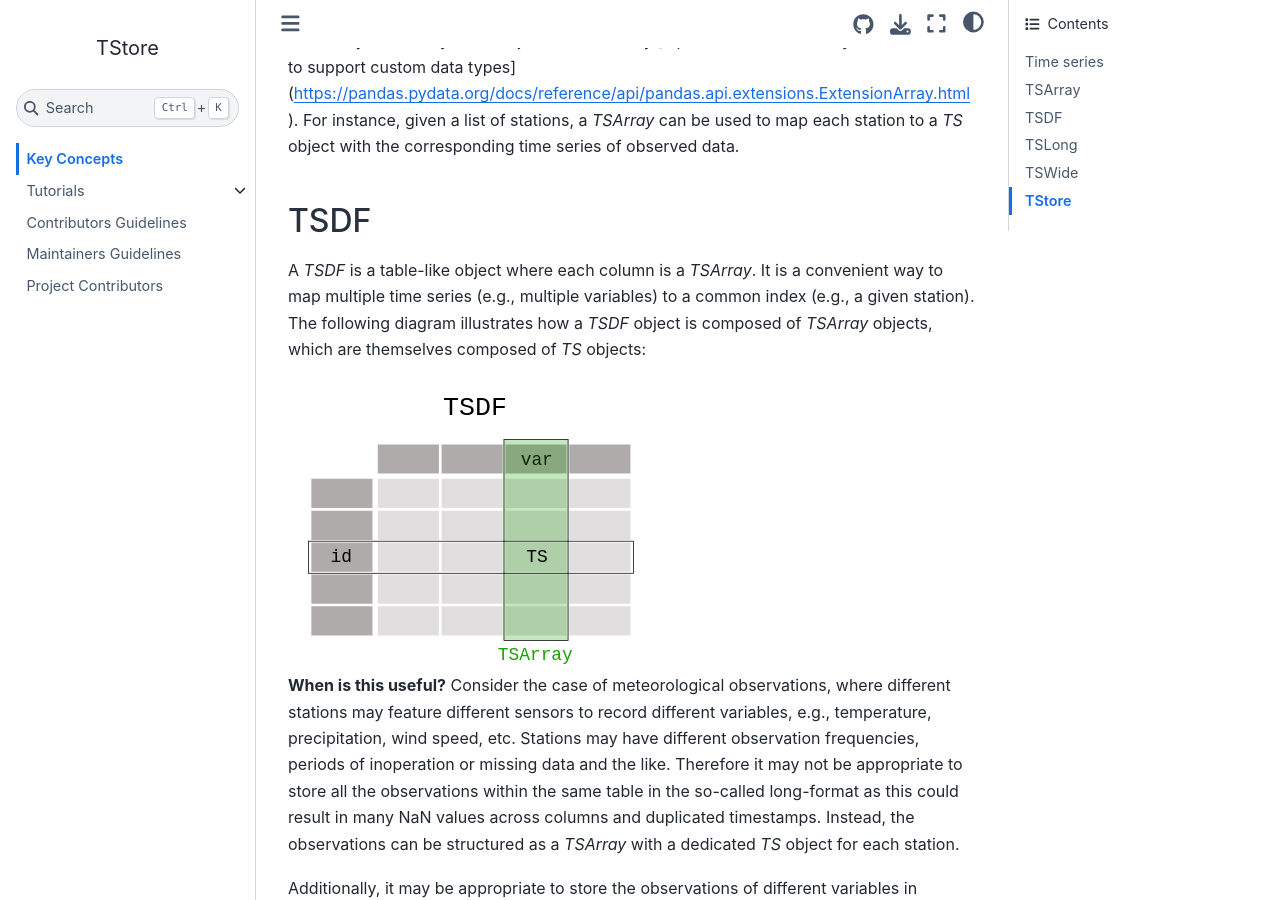
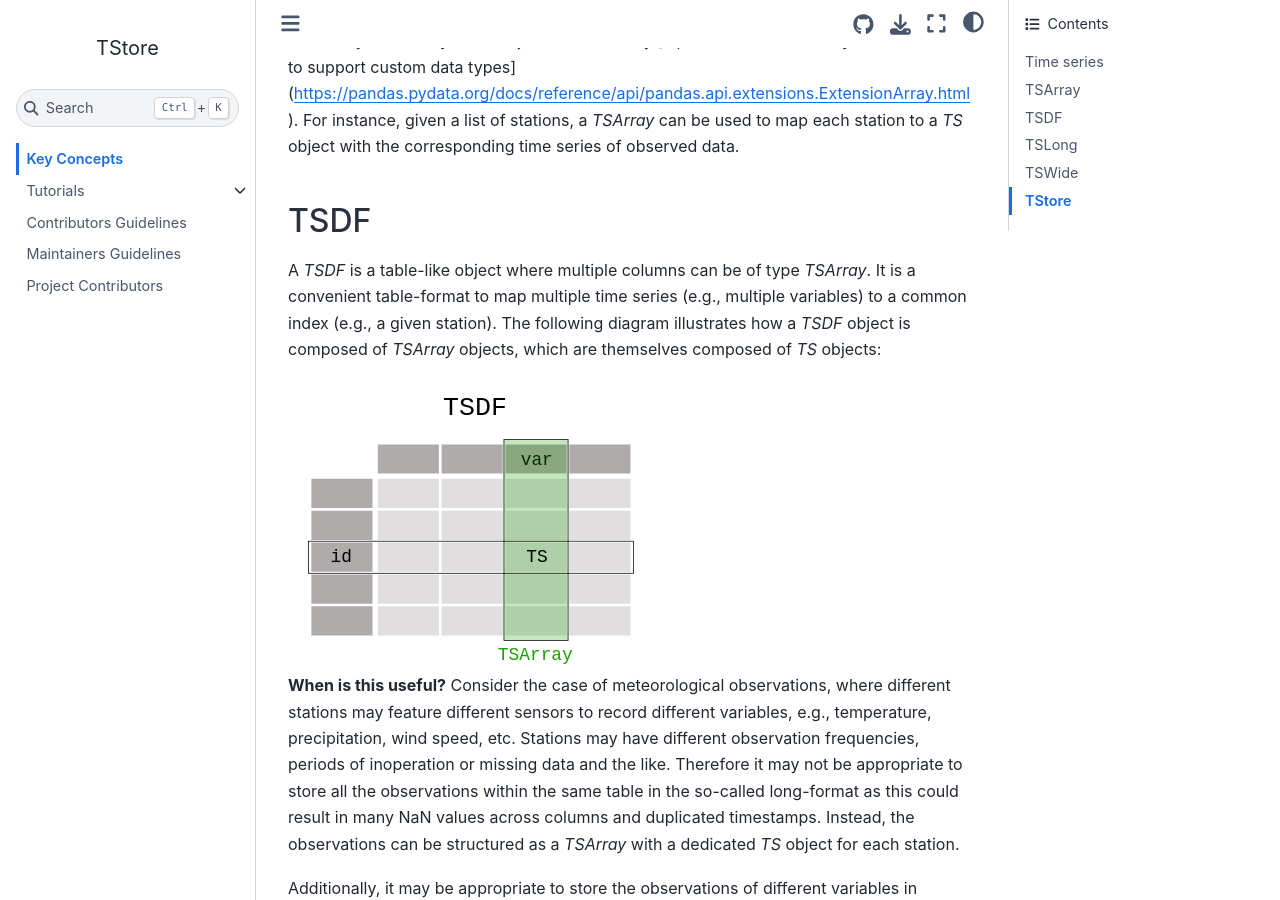
Before and after one commit to ltelab/tstore, a Sphinx documentation site: the page built from docs/source/01_key_concepts.rst, in a window 1280 px wide and 900 px high, scrolled down 365 px. Built offline with Sphinx 7.4.7 and the Sphinx Book theme 1.1.4, drawn with Linux system fonts in a browser that asks for light colours; pages that are not in the unit, such as notebooks, are missing from menus; the version number could not be read and is left out.

Commit message:
docs: fix tsdf description in key concepts
Co-authored-by: Gionata Ghiggi <gionata.ghiggi@gmail.com>

```diff
--- a/docs/source/01_key_concepts.rst
+++ b/docs/source/01_key_concepts.rst
@@ -18,7 +18,7 @@ A `TSArray` is an array of `TS` objects. It is actually [a pandas `ExtensionArra
 TSDF
 ----
 
-A `TSDF` is a table-like object where each column is a `TSArray`. It is a convenient way to map multiple time series (e.g., multiple variables) to a common index (e.g., a given station). The following diagram illustrates how a `TSDF` object is composed of `TSArray` objects, which are themselves composed of `TS` objects:
+A `TSDF` is a table-like object where multiple columns can be of type `TSArray`. It is a convenient table-format to map multiple time series (e.g., multiple variables) to a common index (e.g., a given station). The following diagram illustrates how a `TSDF` object is composed of `TSArray` objects, which are themselves composed of `TS` objects:
 
 .. image:: static/tsdf.svg
   :width: 400
```
